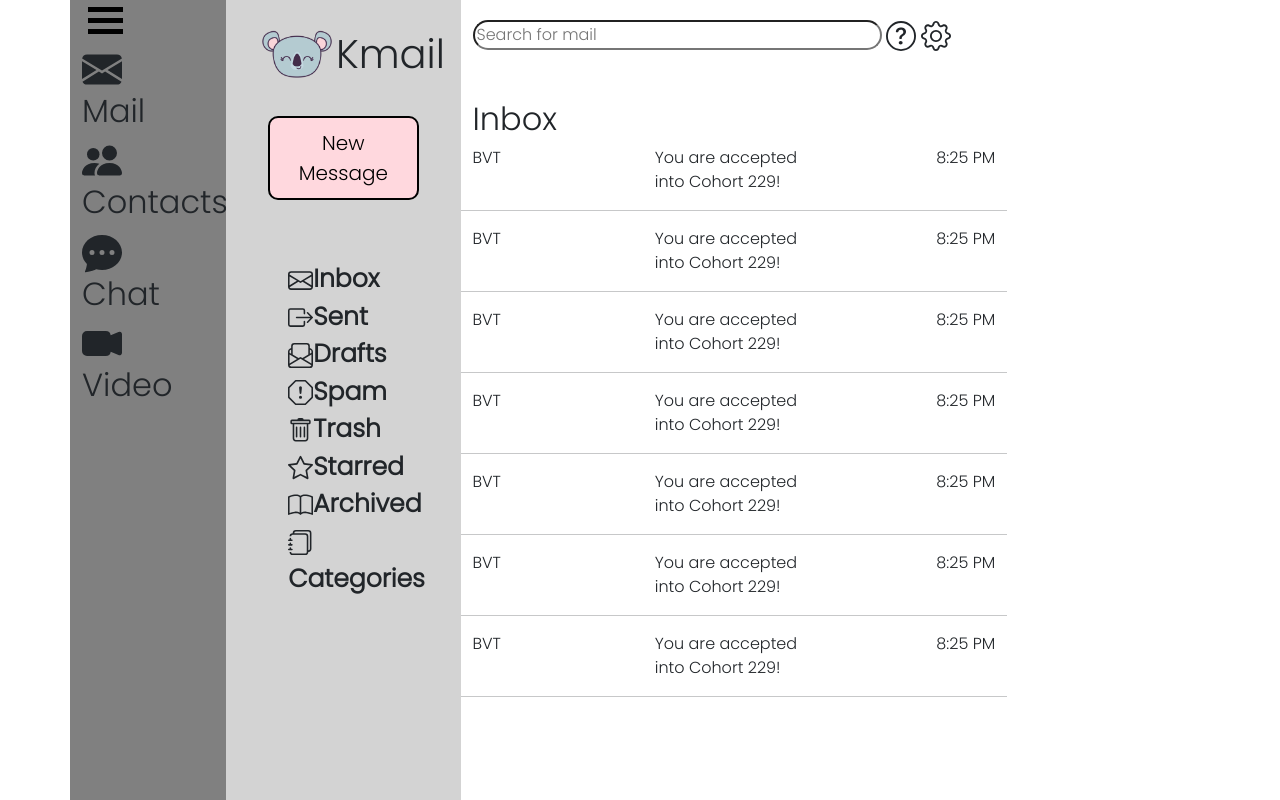
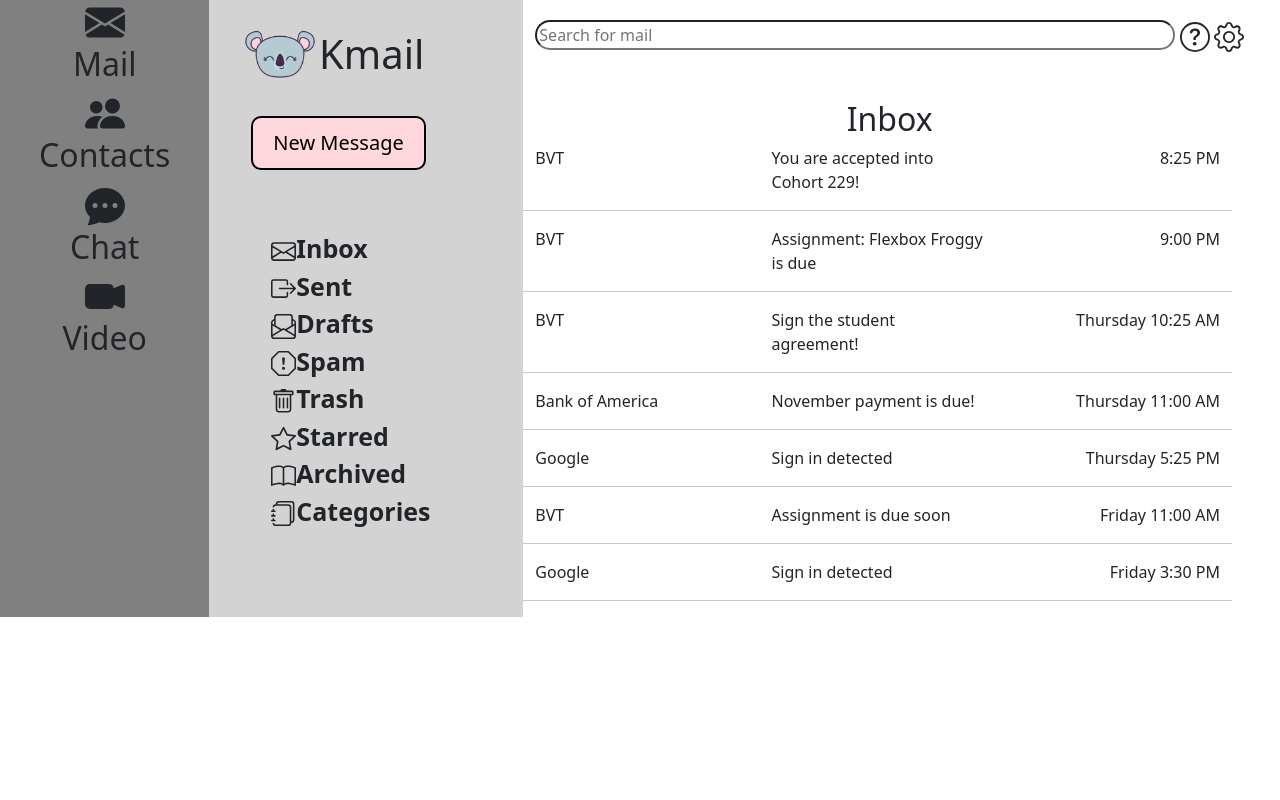
Before and after one commit to junalynnc/email-project, a website: page index.html in a window 1280 px wide. Drawn offline with nearby package versions, Linux system fonts and the light colour scheme.

Commit message:
small changes: centering, etc

```diff
--- a/index.html
+++ b/index.html
@@ -20,19 +20,12 @@
     <title>Kmail</title>
   </head>
   <body>
-    <div class="container">
+    <div class="container-fluid">
 
         <!-- SIDE NAVBAR -->
 
-        <div class="row">
+        <div class="row w-100">
           <div id="hamburger-menu" class="col-md-2 col-lg-2">
-            <button type="button">
-              <div id="menu"></div>
-              <div id="menu"></div>
-              <div id="menu"></div>
-            </button>
-
-            <br/>
               <div id="menu-titles">
                 <svg xmlns="http://www.w3.org/2000/svg" width="40" height="45" fill="currentColor" class="bi bi-envelope-fill" viewBox="0 0 16 16">
                   <path d="M.05 3.555A2 2 0 0 1 2 2h12a2 2 0 0 1 1.95 1.555L8 8.414.05 3.555ZM0 4.697v7.104l5.803-3.558L0 4.697ZM6.761 8.83l-6.57 4.027A2 2 0 0 0 2 14h12a2 2 0 0 0 1.808-1.144l-6.57-4.027L8 9.586l-1.239-.757Zm3.436-.586L16 11.801V4.697l-5.803 3.546Z"/>
@@ -116,6 +109,7 @@
                 <div id="menu"></div>
               </button>
 
+
             <div id="sidenav-menu" class="sidenav">
               <a href="javascript:void(0)" class="closebtn" onclick="closeNav()">&times;</a>
               <h2>Junalynn Caoli</h2>
@@ -147,7 +141,7 @@
 
 
 
-            <div class="row">
+            <div class="row w-100">
               <div id="inbox-sender"class="col">
                 <p>BVT</p>
               </div>
@@ -163,97 +157,97 @@
               <hr />
             </div>
 
-            <div class="row">
+            <div class="row w-100">
               <div id="inbox-sender"class="col">
                 <p>BVT</p>
               </div>
 
               <div id="inbox-topic" class="col">
-                <p>You are accepted into Cohort 229!</p>
+                <p>Assignment: Flexbox Froggy is due</p>
               </div>
 
               <div id="inbox-time" class="col">
-                <p>8:25 PM</p>
+                <p>9:00 PM</p>
               </div>
 
               <hr />
             </div>
 
-            <div class="row">
+            <div class="row w-100">
               <div id="inbox-sender"class="col">
                 <p>BVT</p>
               </div>
 
               <div id="inbox-topic" class="col">
-                <p>You are accepted into Cohort 229!</p>
+                <p>Sign the student agreement!</p>
               </div>
 
               <div id="inbox-time" class="col">
-                <p>8:25 PM</p>
+                <p>Thursday 10:25 AM</p>
               </div>
 
               <hr />
             </div>
 
-            <div class="row">
+            <div class="row w-100">
+              <div id="inbox-sender"class="col">
+                <p>Bank of America</p>
+              </div>
+
+              <div id="inbox-topic" class="col">
+                <p>November payment is due!</p>
+              </div>
+
+              <div id="inbox-time" class="col">
+                <p>Thursday 11:00 AM</p>
+              </div>
+
+              <hr />
+            </div>
+
+            <div class="row w-100">
+              <div id="inbox-sender"class="col">
+                <p>Google</p>
+              </div>
+
+              <div id="inbox-topic" class="col">
+                <p>Sign in detected</p>
+              </div>
+
+              <div id="inbox-time" class="col">
+                <p>Thursday 5:25 PM</p>
+              </div>
+
+              <hr />
+            </div>
+
+            <div class="row w-100">
               <div id="inbox-sender"class="col">
                 <p>BVT</p>
               </div>
 
               <div id="inbox-topic" class="col">
-                <p>You are accepted into Cohort 229!</p>
+                <p>Assignment is due soon</p>
               </div>
 
               <div id="inbox-time" class="col">
-                <p>8:25 PM</p>
+                <p>Friday 11:00 AM</p>
               </div>
 
               <hr />
             </div>
 
-            <div class="row">
+            <div class="row w-100">
               <div id="inbox-sender"class="col">
-                <p>BVT</p>
+                <p>Google</p>
               </div>
 
               <div id="inbox-topic" class="col">
-                <p>You are accepted into Cohort 229!</p>
+                <p>Sign in detected</p>
               </div>
 
               <div id="inbox-time" class="col">
-                <p>8:25 PM</p>
-              </div>
-
-              <hr />
-            </div>
-
-            <div class="row">
-              <div id="inbox-sender"class="col">
-                <p>BVT</p>
-              </div>
-
-              <div id="inbox-topic" class="col">
-                <p>You are accepted into Cohort 229!</p>
-              </div>
-
-              <div id="inbox-time" class="col">
-                <p>8:25 PM</p>
-              </div>
-
-              <hr />
-            </div>
-
-            <div class="row">
-              <div id="inbox-sender"class="col">
-                <p>BVT</p>
-              </div>
-
-              <div id="inbox-topic" class="col">
-                <p>You are accepted into Cohort 229!</p>
-              </div>
-
-              <div id="inbox-time" class="col">
-                <p>8:25 PM</p>
+                <p>Friday 3:30 PM</p>
               </div>
 
               <hr />
--- a/styles.css
+++ b/styles.css
@@ -1,3 +1,7 @@
+body {
+  font-family: 'Poppins', sans-serif;
+}
+
 .container {
     font-family: 'Poppins', sans-serif;
     display: flex;
@@ -15,6 +19,12 @@
     background-color: gray;
 }
 
+h2 {
+  display: flex;
+  justify-content: center;
+  align-items: center;
+}
+
 
 
 #categories {
@@ -29,7 +39,7 @@
 }
 
 #search-bar {
-    width: 32vw;
+    width: 50vw;
     border-radius: 20px 20px;
     margin-top: 20px;
     margin-bottom: 50px;
@@ -114,3 +124,8 @@
       display: none;
   }
 }
+
+#menu-titles svg {
+  display: block;
+  margin: auto;
+}
```
